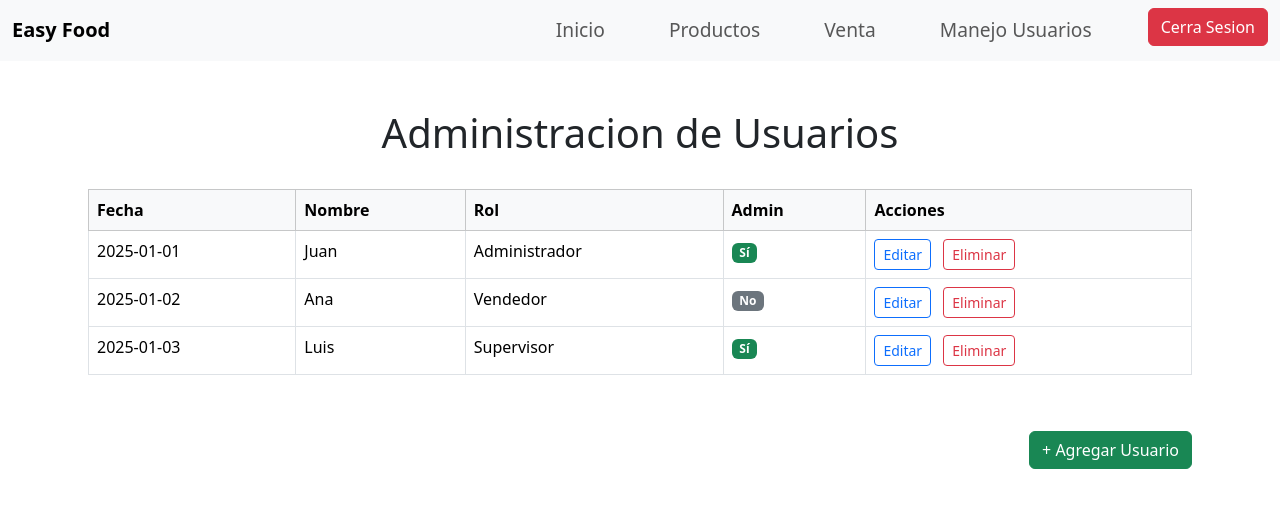
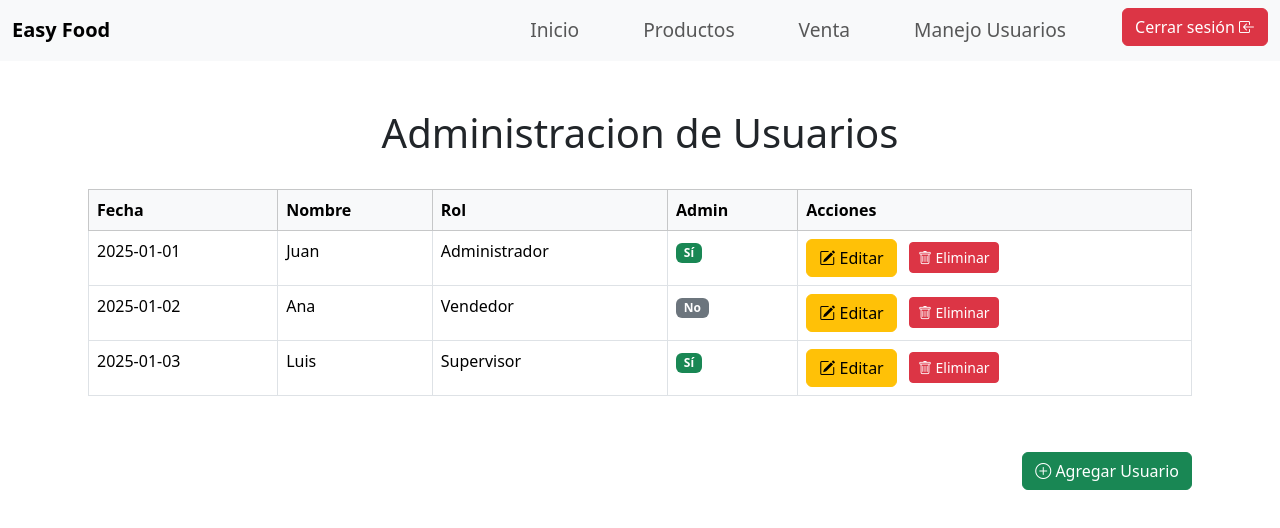
Before and after one commit to AdrianFigueroaAlmonacid/proyecto-titulo-2025, a SvelteKit app in the folder frontend/easyfood/: page /users/manejarUsuarios in a window 1280 px wide. Shown: the top 528 px of the page. Built offline with nearby package versions, Linux system fonts and the light colour scheme.

Commit message:
se agregan iconos en botones

```diff
--- a/frontend/easyfood/src/app.html
+++ b/frontend/easyfood/src/app.html
@@ -8,6 +8,7 @@
 	<!-- <link rel="stylesheet" href="/frontend/easyfood/node_modules/bootstrap/dist/css/bootstrap.min.css"> -->
 	<link href="https://cdn.jsdelivr.net/npm/bootstrap@5.3.5/dist/css/bootstrap.min.css" rel="stylesheet"
 		integrity="sha384-SgOJa3DmI69IUzQ2PVdRZhwQ+dy64/BUtbMJw1MZ8t5HZApcHrRKUc4W0kG879m7" crossorigin="anonymous">
+	<link rel="stylesheet" href="https://cdn.jsdelivr.net/npm/bootstrap-icons@1.10.5/font/bootstrap-icons.css" />
 	%sveltekit.head%
 </head>
 <!-- Bootstrap JS (y Popper) -->
--- a/frontend/easyfood/src/lib/components/Navbar.svelte
+++ b/frontend/easyfood/src/lib/components/Navbar.svelte
@@ -30,7 +30,11 @@
 					<a class="nav-link" href="/users/manejarUsuarios">Manejo Usuarios</a>
 				</li>
 
-				<li><button type="button" class="btn btn-danger">Cerra Sesion</button></li>
+				<li>
+					<button type="button" class="btn btn-danger">
+						Cerrar sesión <i class="bi bi-box-arrow-in-left"></i>
+					</button>
+				</li>
 			</ul>
 		</div>
 	</div>
--- a/frontend/easyfood/src/routes/users/manejarUsuarios/+page.svelte
+++ b/frontend/easyfood/src/routes/users/manejarUsuarios/+page.svelte
@@ -117,11 +117,11 @@
 						{/if}
 					</td>
 					<td>
-						<button class="btn btn-outline-primary btn-sm me-2" on:click={() => abrirModal(true, i)}
-							>Editar</button
+						<button class="btn btn-warning me-2" on:click={() => abrirModal(true, i)}>
+							<i class="bi bi-pencil-square"></i> Editar</button
 						>
-						<button class="btn btn-outline-danger btn-sm" on:click={() => eliminarUsuario(i)}
-							>Eliminar</button
+						<button class="btn btn-sm btn-danger" on:click={() => eliminarUsuario(i)}>
+							<i class="bi bi-trash"></i> Eliminar</button
 						>
 					</td>
 				</tr>
@@ -130,7 +130,9 @@
 	</table>
 	<!-- BOTÓN AGREGAR -->
 	<div class="d-flex justify-content-end align-items-center my-3">
-		<button class="btn btn-success" on:click={() => abrirModal()}>+ Agregar Usuario</button>
+		<button class="btn btn-success" on:click={() => abrirModal()}
+			><i class="bi bi-plus-circle"></i> Agregar Usuario</button
+		>
 	</div>
 </div>
 
--- a/frontend/easyfood/src/routes/users/venta/+page.svelte
+++ b/frontend/easyfood/src/routes/users/venta/+page.svelte
@@ -63,7 +63,9 @@
 								min="1"
 							/>
 						</div>
-						<button type="submit" class="btn btn-primary w-100">Registrar Venta</button>
+						<button type="submit" class="btn btn-primary w-100">
+							<i class="bi bi-bag-plus"></i> Registrar Venta</button
+						>
 					</form>
 
 					{#if mensaje}
```
Also changed, not shown: frontend/easyfood/src/routes/users/productos/+page.svelte (+8 -4 lines).
